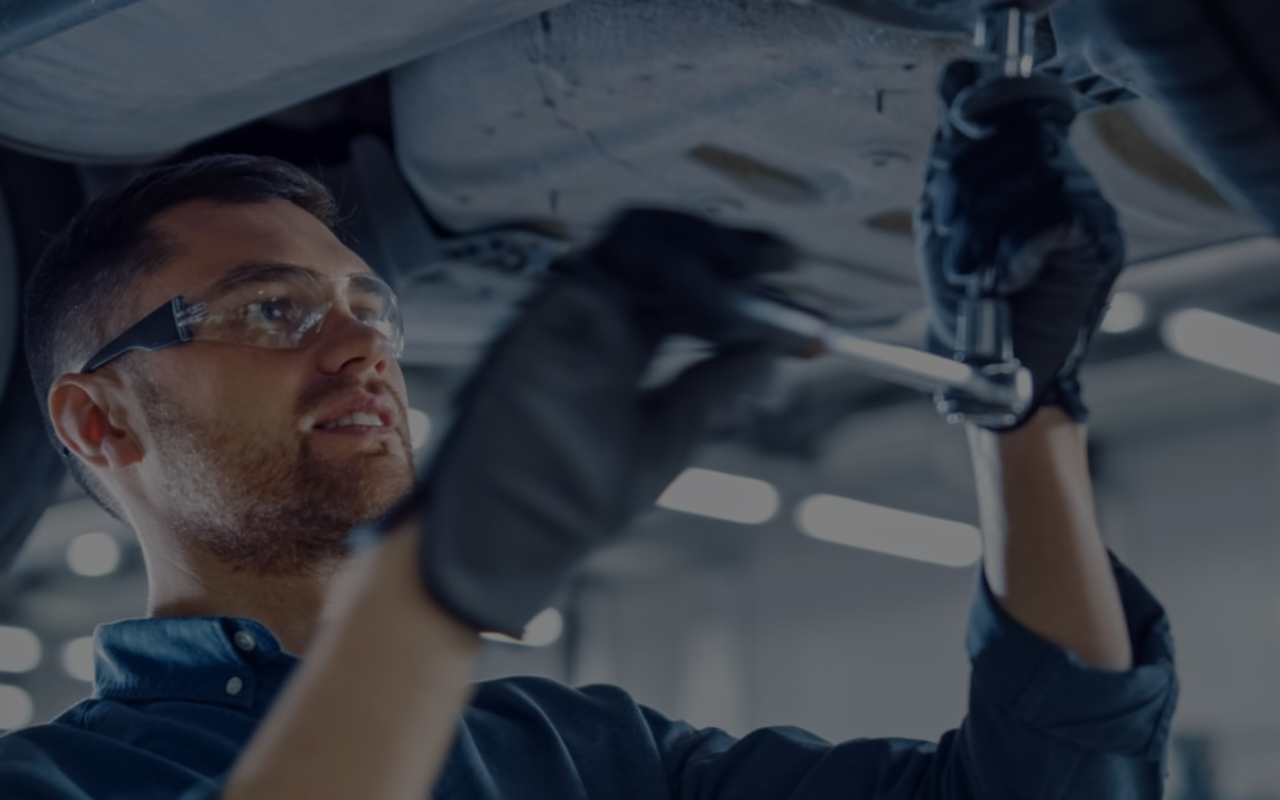
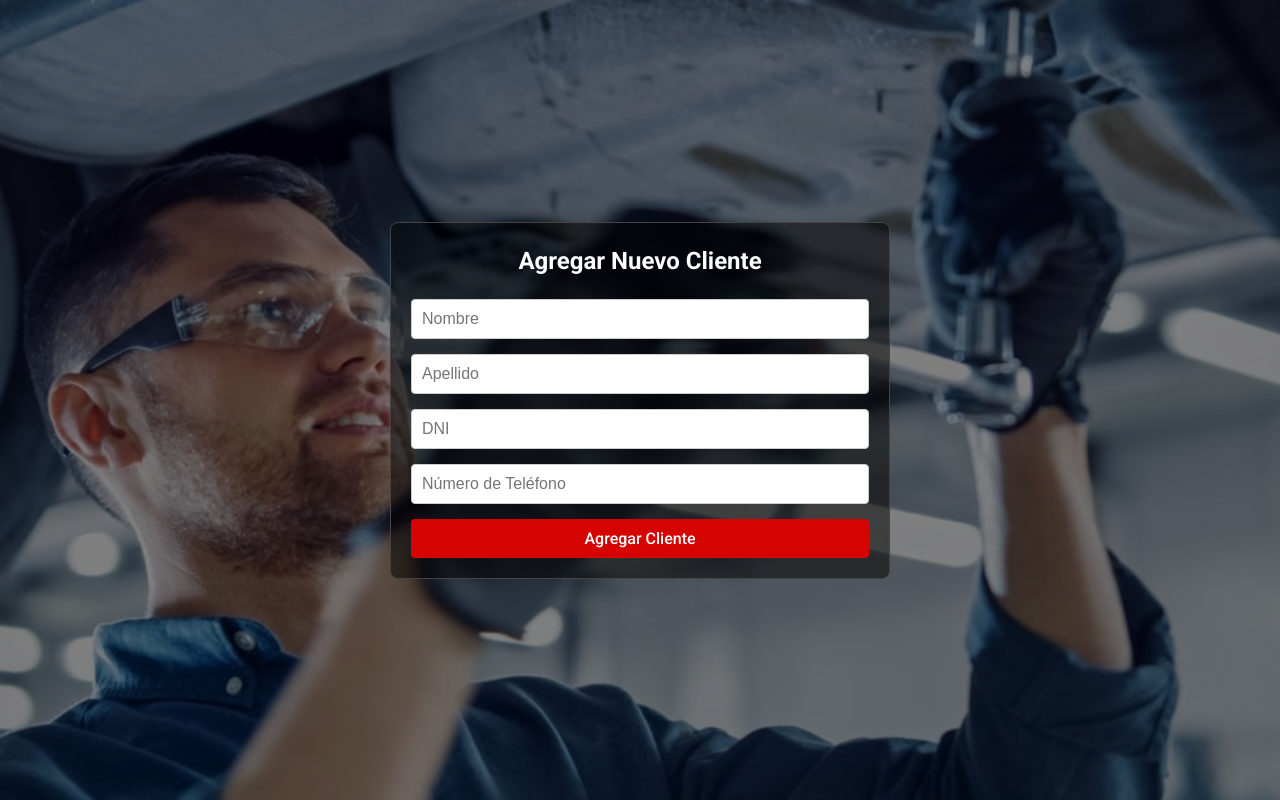
Before and after one commit to romanaq0207/radiadorSpringTp, a React (Vite) app: page /agregar-cliente in a window 1280 px wide. Before the commit this address had no page. Built offline with nearby package versions, Linux system fonts and the light colour scheme.

Commit message:
comenzando con las interfaces

```diff
--- /dev/null
+++ b/src/Pages/AddClients.css
@@ -0,0 +1,87 @@
+@import url('https://fonts.googleapis.com/css2?family=Roboto:ital,wght@0,100;0,300;0,400;0,500;0,700;0,900;1,100;1,300;1,400;1,500;1,700;1,900&display=swap');
+
+* {
+    margin: 0;
+    padding: 0;
+    box-sizing: border-box; /* Incluye el relleno y borde en el ancho y alto */
+}
+
+body {
+    background-image: linear-gradient(
+        0deg,
+        rgba(0, 0, 0, 0.5),
+        rgba(0, 0, 0, 0.5)
+    ),
+    url("Images/Mecanicos-certificados-en-nuestras-marcas.jpg");
+    background-repeat: no-repeat;
+    background-size: cover;
+    background-position: center;
+    align-items: center;
+    justify-content: center;
+}
+
+.add-cliente {
+    max-width: 500px; /* Ajusta el ancho máximo del formulario */
+    margin: 0 auto; /* Centra el formulario horizontalmente */
+    padding: 20px;
+    border: 1px solid #444444;
+    border-radius: 8px;
+    background-color: rgba(0, 0, 0, 0.5);
+}
+
+.add-cliente h2 {
+    margin-bottom: 20px;
+    font-size: 24px;
+    text-align: center;
+    color: rgb(255, 255, 255);
+}
+
+.add-cliente input {
+    width: 100%;
+    padding: 10px;
+    margin-bottom: 15px;
+    border: 1px solid #ccc;
+    border-radius: 4px;
+    font-size: 16px;
+}
+
+.add-cliente button {
+    width: 100%;
+    padding: 10px;
+    font-size: 16px;
+    color: #fff;
+    background-color: #d60303;
+    border: none;
+    border-radius: 4px;
+    cursor: pointer;
+    transition: background-color 0.3s ease;
+}
+
+.add-cliente button:hover {
+    background-color: #a50000;
+}
+
+.add-cliente input {
+    width: 100%;
+    padding: 10px;
+    margin-bottom: 15px;
+    border: 1px solid #ccc;
+    border-radius: 4px;
+    font-size: 16px;
+}
+
+.add-cliente button {
+    width: 100%;
+    padding: 10px;
+    font-size: 16px;
+    color: #fff;
+    background-color: #d60303;
+    border: none;
+    border-radius: 4px;
+    cursor: pointer;
+    transition: background-color 0.3s ease;
+}
+
+.add-cliente button:hover {
+    background-color: #a50000;
+}
--- /dev/null
+++ b/src/Pages/AddClients.jsx
@@ -0,0 +1,69 @@
+import React, { useState } from 'react';
+import axios from 'axios';
+import { useNavigate } from 'react-router-dom';
+import './AddClients.css';
+import { API_BASE_URL } from '../assets/config';
+
+function AddClients() {
+    const [clienteData, setClienteData] = useState({
+        nombre: '',
+        apellido: '',
+        dni: '',
+        telefono: '',  // Nuevo campo para el número de teléfono
+    });
+    const navigate = useNavigate();
+
+    const handleInputChange = (e) => {
+        const { name, value } = e.target;
+        setClienteData({ ...clienteData, [name]: value });
+    };
+
+    const handleAddCliente = () => {
+        // Enviar los datos del cliente al servidor
+        axios.post(`${API_BASE_URL}/clientes`, clienteData)
+            .then(response => {
+                console.log('Cliente agregado:', response.data);
+                navigate('/'); // Redirige a la página principal
+            })
+            .catch(error => {
+                console.error('Error al agregar cliente:', error);
+            });
+    };
+
+    return (
+        <div className="add-cliente">
+            <h2>Agregar Nuevo Cliente</h2>
+            <input
+                type="text"
+                name="nombre"
+                placeholder="Nombre"
+                value={clienteData.nombre}
+                onChange={handleInputChange}
+            />
+            <input
+                type="text"
+                name="apellido"
+                placeholder="Apellido"
+                value={clienteData.apellido}
+                onChange={handleInputChange}
+            />
+            <input
+                type="text"
+                name="dni"
+                placeholder="DNI"
+                value={clienteData.dni}
+                onChange={handleInputChange}
+            />
+            <input
+                type="text"
+                name="telefono"
+                placeholder="Número de Teléfono"
+                value={clienteData.telefono}
+                onChange={handleInputChange}
+            />
+            <button onClick={handleAddCliente}>Agregar Cliente</button>
+        </div>
+    );
+}
+
+export default AddClients;
--- a/src/assets/App.jsx
+++ b/src/assets/App.jsx
@@ -9,6 +9,7 @@ import QRScanner from '../Pages/QRScanner';
 import Home from '../Pages/Home';
 import Login from '../Pages/Login';
 import AddMechanic from '../Pages/AddMechanic'
+import AddClients from '../Pages/AddClients'
 
 const App = () => {
     const [isAuthenticated, setIsAuthenticated] = useState(false);
@@ -34,6 +35,7 @@ const App = () => {
             <Route path="/agregar-auto" element={ <AddAuto /> } />
             <Route path="/escanear-qr" element={<QRScanner />} />
             //<Route path="/agregar-mecanico" element={ <AddMechanic /> } />
+            <Route path="/agregar-cliente" element={<AddClients />} />
           </Routes>
         </Router>
       </main>
--- a/src/components/NavBar.jsx
+++ b/src/components/NavBar.jsx
@@ -33,6 +33,9 @@ function Navbar() {
                 <li className="navbar-item">
                     <Link to="/gestion-mecanicos" className="navbar-link" onClick={closeMenu}>Gestión de Mecánicos</Link>
                 </li>
+                <li className="navbar-item">
+                    <Link to="/agregar-cliente" className="navbar-link" onClick={closeMenu}>Agregar Clientes</Link>
+                </li>
             </ul>
         </nav>
     );
```
